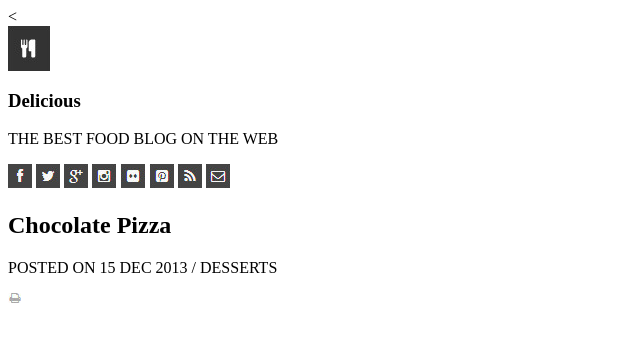
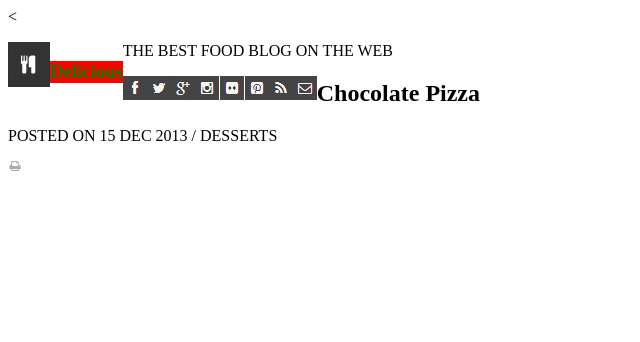
Before and after one commit to buphnezz/chocolate-pizza, a plain HTML site: page index.html in a window 1280 px wide. Shown: the whole page, without its empty margins (0-640 px from the left). Drawn offline with Linux system fonts and the light colour scheme; files whose address does not match are found by name.

Commit message:
floated top left image, title and small words to top left corner of screen

```diff
--- a/index.html
+++ b/index.html
@@ -2,7 +2,7 @@
 <html lang="en">
 <head>
   <meta charset="UTF-8">
-  <link rel="style.css">
+  <link rel="stylesheet" href="style.css">
   <title>Delicious Chocolate Pizza</title>
 </head>
 <body>
@@ -26,5 +26,6 @@
     <p>POSTED ON 15 DEC 2013 / DESSERTS</p>
     <img src="print-icon.png">
   </header>
+
 </body>
 </html>
--- /dev/null
+++ b/style.css
@@ -0,0 +1,9 @@
+
+body nav img {
+  float: left;
+}
+body nav h3 {
+  background-color: red;
+  color: green;
+  float: left;
+}
```
Also changed, not shown: PREVIEW.jpg (added), choco-pizza.png (added), fb-icon.png (added), flic-icon.png (added), gp-icon.png (added), insta-icon.png (added), list-bg.png (added), logo.png (added), mail-icon.png (added), pint-icon.png (added), print-icon.png (added), rss-icon.png (added), small-logo.png (added), twit-icon.png (added), 1 more files.
